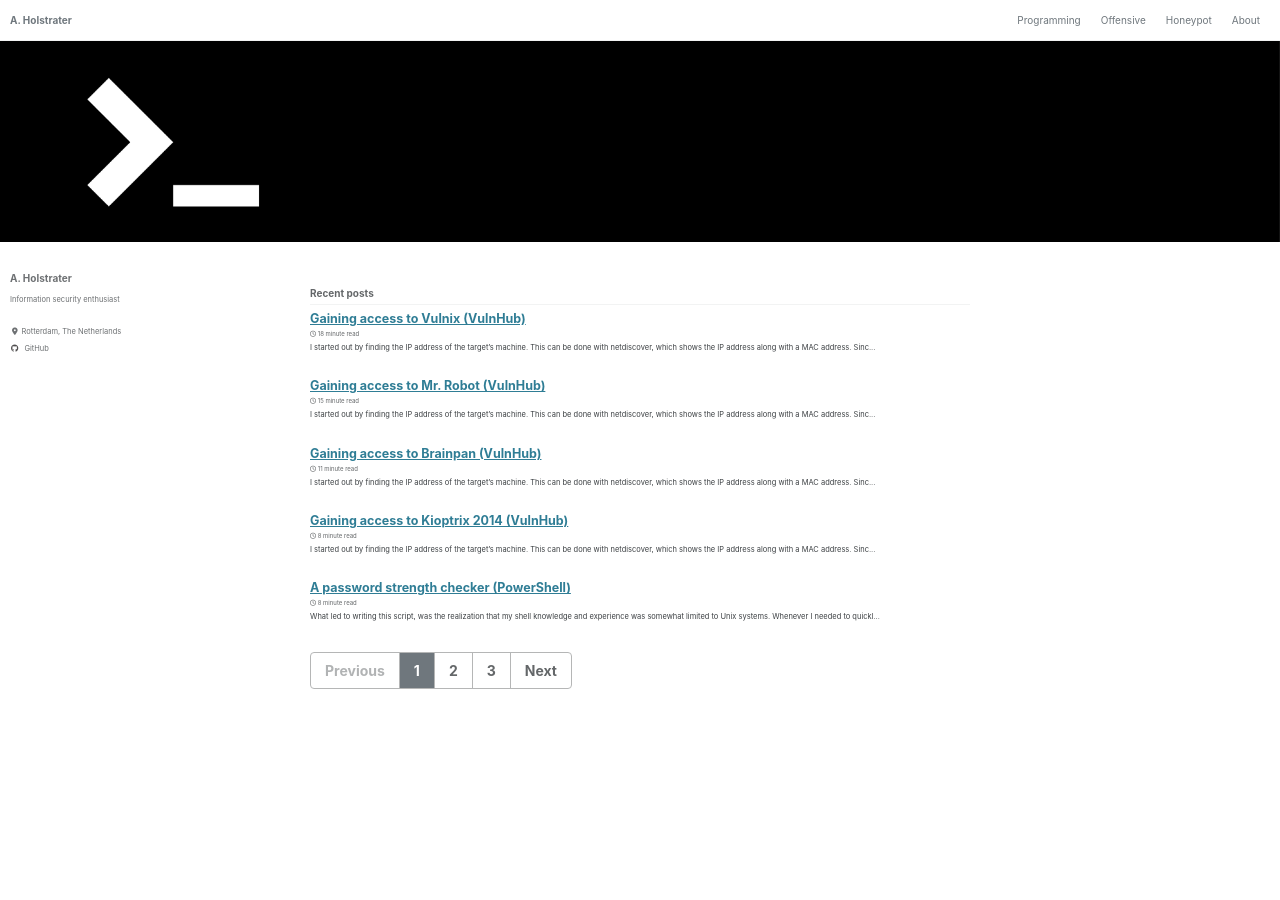
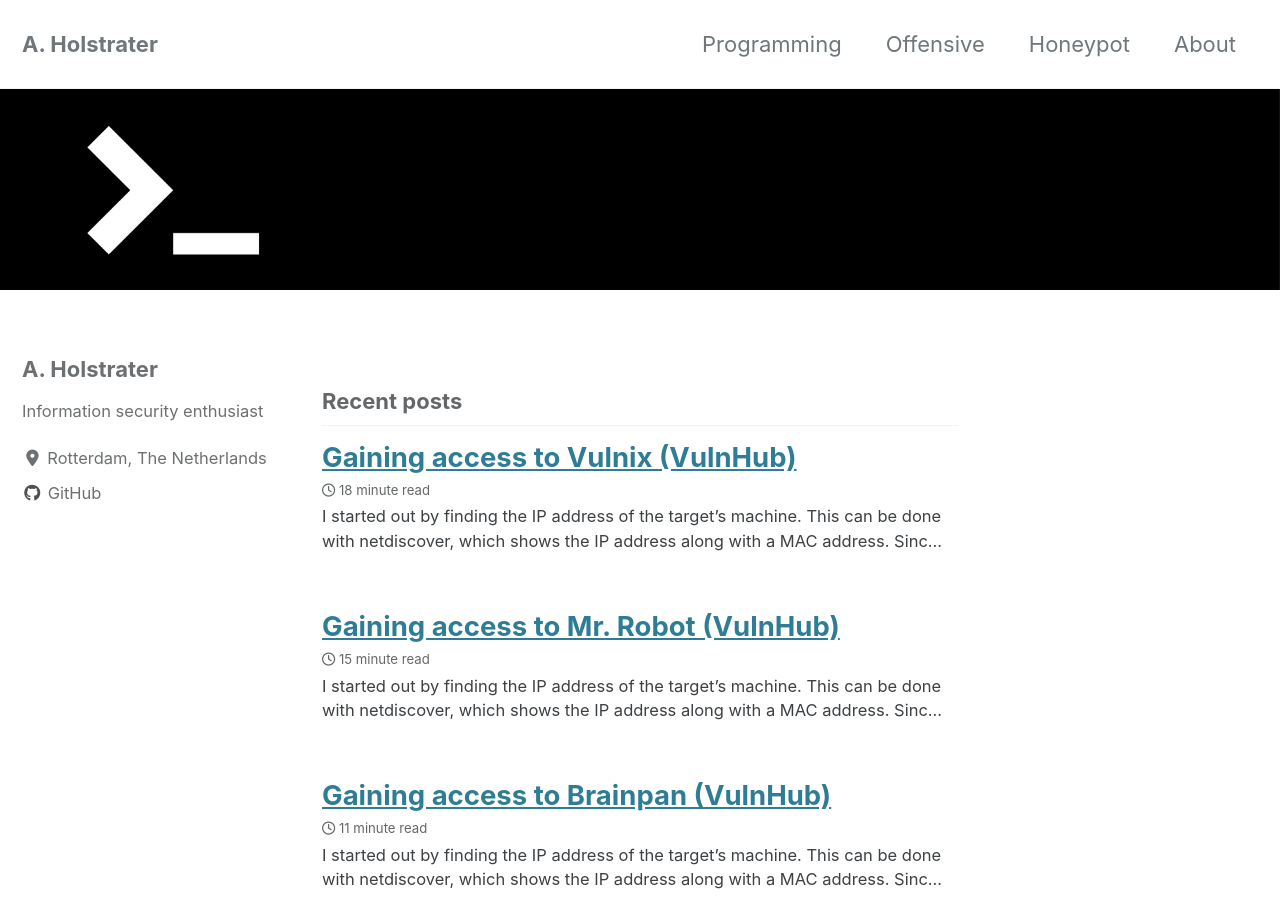
Before and after one commit to holstrater/holstrater.github.io, a Jekyll site: the page built from index.html, in a window 1280 px wide and 900 px high. Built offline with Jekyll 4.4.1, drawn with Linux system fonts in a browser that asks for light colours; cached includes are drawn as plain includes; nearby versions of some CDN libraries; the list of posts is cut into pages by our own code.

Commit message:
font changes

```diff
--- a/assets/css/main.scss
+++ b/assets/css/main.scss
@@ -11,14 +11,14 @@ html {
    font-size: 10px;
 
    @include breakpoint($medium) {
-     font-size: 10px;
+     font-size: 18px;
    }
 
    @include breakpoint($large) {
-     font-size: 10px; // change to whatever
+     font-size: 20px; // change to whatever
    }
 
    @include breakpoint($x-large) {
-     font-size: 10px; // change to whatever
+     font-size: 22px; // change to whatever
    }
 }
```
